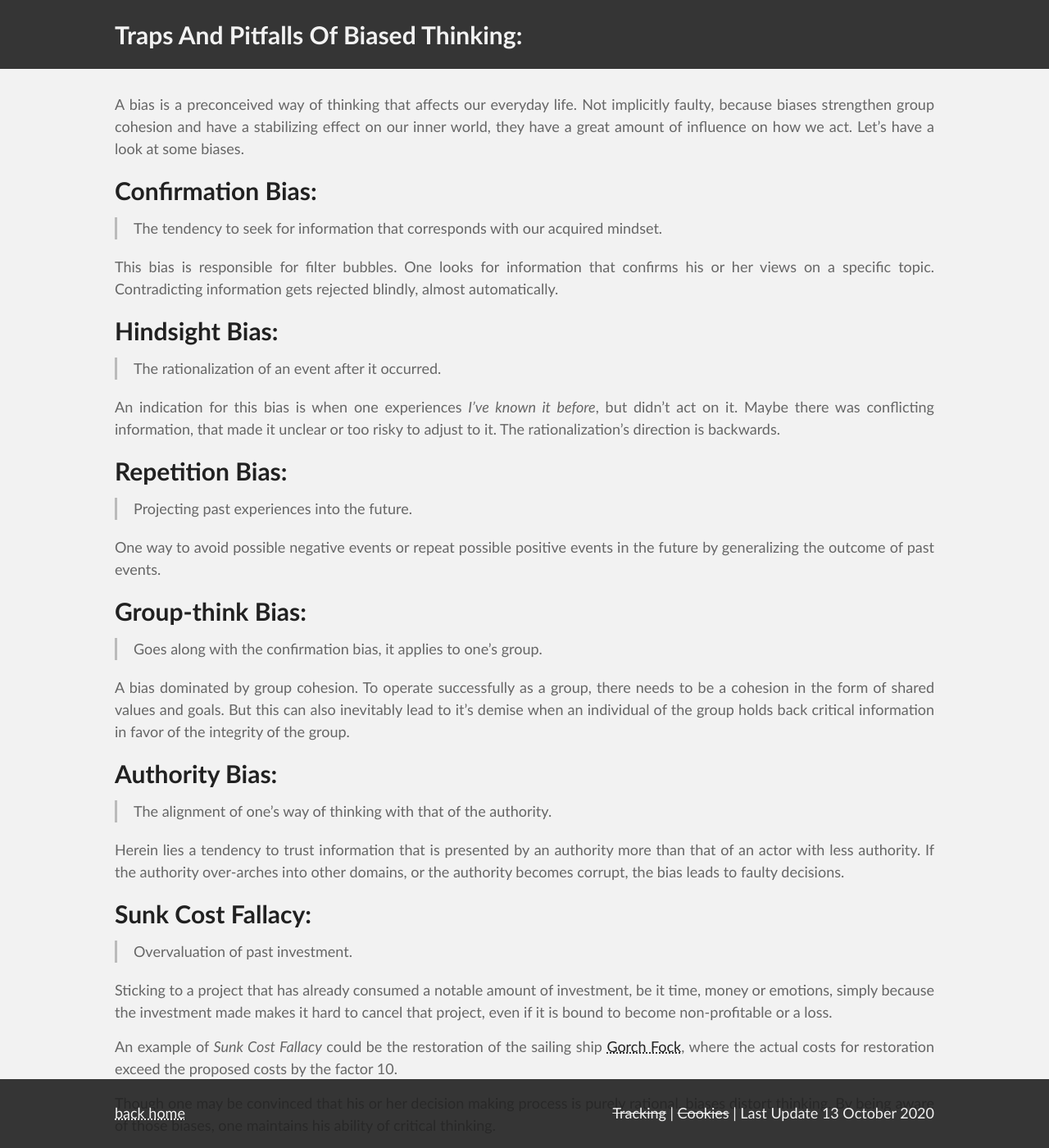
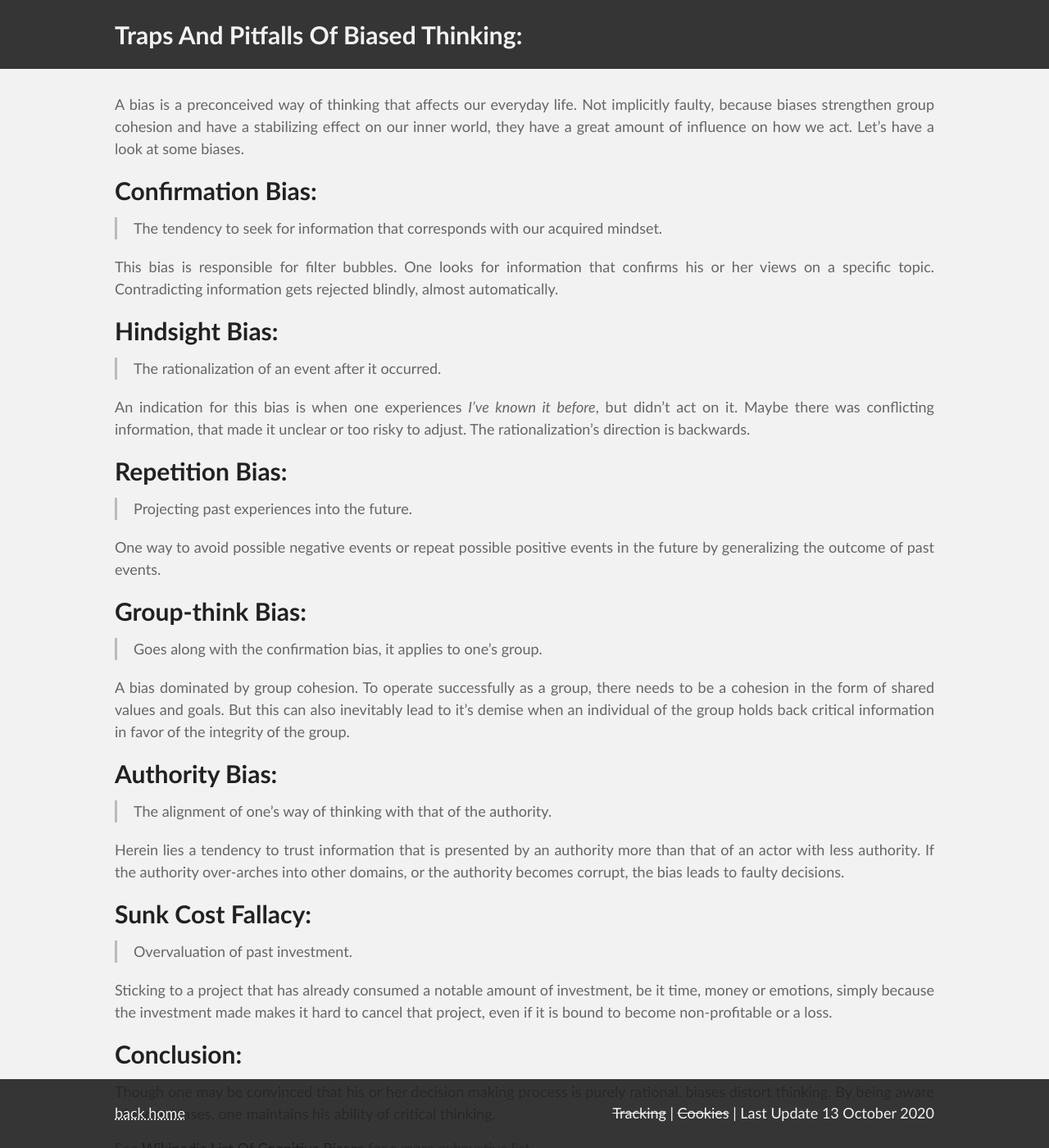
Before and after one commit to ZackDev/zackdev.github.io, a Jekyll site: the page built from pages/traps-and-pitfalls-of-biased-thinking.md, in a window 1280 px wide and 1400 px high. Shown: the whole window at 82% size. Built offline with Jekyll 4.4.1, drawn with Linux system fonts in a browser that asks for light colours.

Commit message:
updated content

```diff
--- a/pages/traps-and-pitfalls-of-biased-thinking.md
+++ b/pages/traps-and-pitfalls-of-biased-thinking.md
@@ -16,7 +16,7 @@ This bias is responsible for filter bubbles. One looks for information that conf
 # Hindsight Bias:
 > The rationalization of an event after it occurred.
 
-An indication for this bias is when one experiences *I've known it before*, but didn't act on it. Maybe there was conflicting information, that made it unclear or too risky to adjust to it. The rationalization's direction is backwards.
+An indication for this bias is when one experiences *I've known it before*, but didn't act on it. Maybe there was conflicting information, that made it unclear or too risky to adjust. The rationalization's direction is backwards.
 
 # Repetition Bias:
 > Projecting past experiences into the future.
@@ -38,8 +38,7 @@ Herein lies a tendency to trust information that is presented by an authority mo
 
 Sticking to a project that has already consumed a notable amount of investment, be it time, money or emotions, simply because the investment made makes it hard to cancel that project, even if it is bound to become non-profitable or a loss.
 
-An example of *Sunk Cost Fallacy* could be the restoration of the sailing ship [Gorch Fock](https://en.wikipedia.org/wiki/Gorch_Fock_(1958)), where the actual costs for restoration exceed the proposed costs by the factor 10.
-
+# Conclusion:
 Though one may be convinced that his or her decision making process is purely rational, biases distort thinking. By being aware of those biases, one maintains his ability of critical thinking.
 
 See [Wikipedia List Of Cognitive Biases](https://en.wikipedia.org/wiki/List_of_cognitive_biases) for a more exhaustive list.
```
